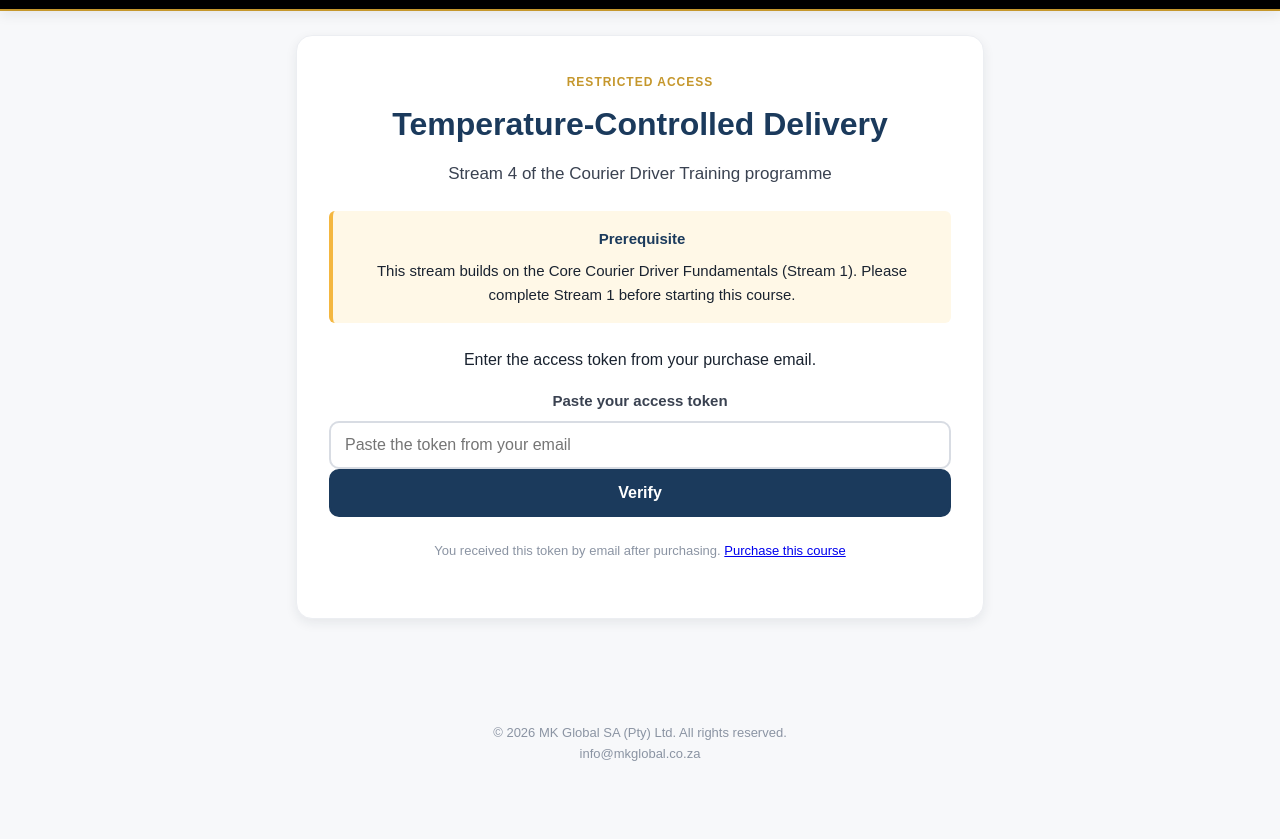
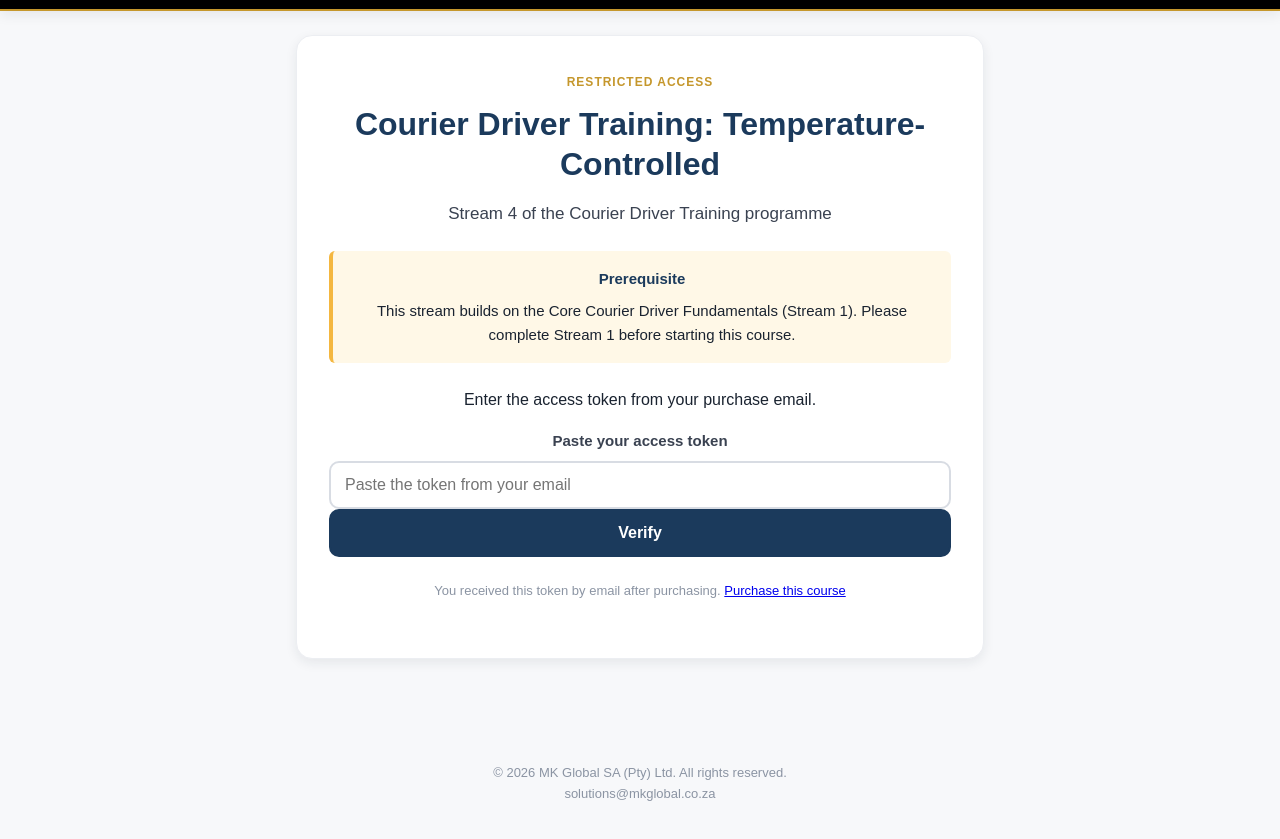
Before and after one commit to mumbak2-cell/mkg-courier-tempcontrol, a plain HTML site: page index.html in a window 1280 px wide. Shown: the part 87-926 px from the top of the page. Before the commit the page ends 899 px from the top, so only its background shows below. Drawn offline with Linux system fonts and the light colour scheme.

Commit message:
fix: align course title to certificate, update support email
Course name on screen now matches the certificate and purchase email
title ("Courier Driver Training: Temperature-Controlled", from the website's api/_lib/products.js).
Footer address info@ -> solutions@mkglobal.co.za.
Copy only; no assessment, token or certificate logic touched.

Co-Authored-By: Claude Sonnet 5.5 <noreply@anthropic.com>

```diff
--- a/index.html
+++ b/index.html
@@ -3,9 +3,9 @@
 <head>
 <meta charset="UTF-8">
 <meta name="viewport" content="width=device-width, initial-scale=1.0, maximum-scale=5.0">
-<meta name="description" content="Temperature-Controlled Delivery online course by MK Global SA. Professional training for South African courier drivers handling cold-chain goods.">
+<meta name="description" content="Courier Driver Training: Temperature-Controlled online course by MK Global SA. Professional training for South African courier drivers handling cold-chain goods.">
 <meta name="theme-color" content="#1B3A5C">
-<title>Temperature-Controlled Delivery | MK Global SA</title>
+<title>Courier Driver Training: Temperature-Controlled | MK Global SA</title>
 
 <style>
 :root {
@@ -183,7 +183,7 @@ p{margin:0 0 var(--space-4) 0}
 <div class="view is-active" id="view-access">
   <div class="card text-center">
     <span class="eyebrow">Restricted access</span>
-    <h1 id="gate-title">Temperature-Controlled Delivery</h1>
+    <h1 id="gate-title">Courier Driver Training: Temperature-Controlled</h1>
     <p class="lead">Stream 4 of the Courier Driver Training programme</p>
     <div class="callout callout--warning"><span class="callout__title">Prerequisite</span>This stream builds on the Core Courier Driver Fundamentals (Stream 1). Please complete Stream 1 before starting this course.</div>
     <p id="gate-status">Checking your access...</p>
@@ -225,7 +225,7 @@ p{margin:0 0 var(--space-4) 0}
 <!-- DASHBOARD -->
 <div class="view" id="view-dashboard">
   <div class="card">
-    <span class="eyebrow">Stream 4: Temperature-Controlled Delivery</span>
+    <span class="eyebrow">Courier Driver Training: Temperature-Controlled (Stream 4)</span>
     <h1>Your Course Dashboard</h1>
     <p id="dashGreeting"></p>
     <div class="progress">
@@ -263,7 +263,7 @@ p{margin:0 0 var(--space-4) 0}
   <div class="card">
     <button class="btn btn--secondary" id="backToDashFromAss" style="margin-bottom:var(--space-4)">&larr; Back to Dashboard</button>
     <span class="eyebrow">Final Assessment</span>
-    <h1>Temperature-Controlled Delivery</h1>
+    <h1>Courier Driver Training: Temperature-Controlled</h1>
     <div id="ass-intro">
       <p class="lead">This assessment has 10 multiple-choice questions, marked on the MK Global server. Answer at least 8 of the 10 correctly to pass and earn your verified Certificate of Completion. It is followed by 5 reflection questions for your own practice. They are not marked, are not sent to MK Global, and do not affect your result.</p>
       <div class="meta-row">
@@ -307,7 +307,7 @@ p{margin:0 0 var(--space-4) 0}
 </main>
 
 <footer class="site-footer">
-  <p>&copy; 2026 MK Global SA (Pty) Ltd. All rights reserved.<br>info@mkglobal.co.za</p>
+  <p>&copy; 2026 MK Global SA (Pty) Ltd. All rights reserved.<br>solutions@mkglobal.co.za</p>
 </footer>
 
 <script>
@@ -1206,7 +1206,7 @@ function showCertificate() {
   if (!result || !result.passed || typeof result.certificateUrl !== "string" || !result.certificateUrl.startsWith(CERT_PAGE_PREFIX)) return;
   const firstName = state.learner ? state.learner.name.split(" ")[0] : "";
   document.getElementById("certMessage").textContent =
-    "Well done" + (firstName ? ", " + firstName : "") + ". You have completed the Temperature-Controlled Delivery course.";
+    "Well done" + (firstName ? ", " + firstName : "") + ". You have completed the Courier Driver Training: Temperature-Controlled course.";
   document.getElementById("certLink").href = result.certificateUrl;
   showView("view-certificate");
 }
```
